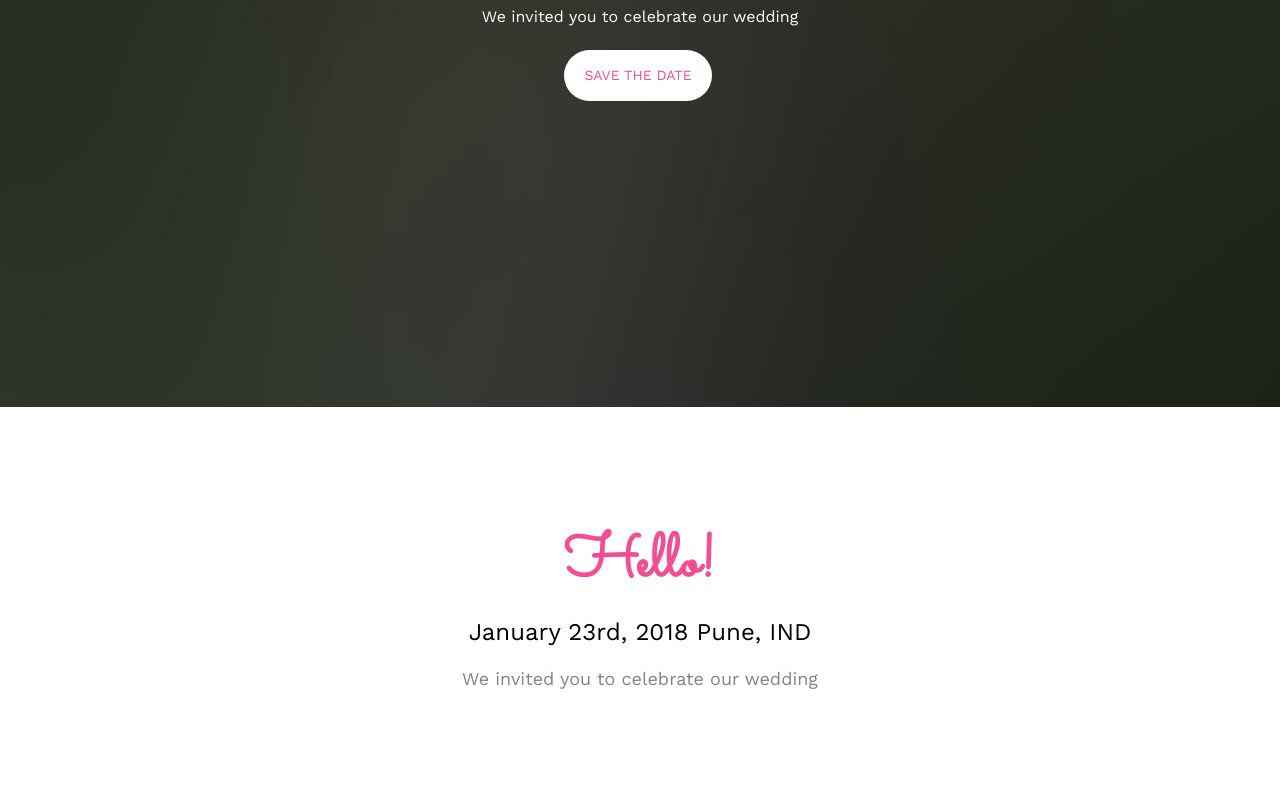
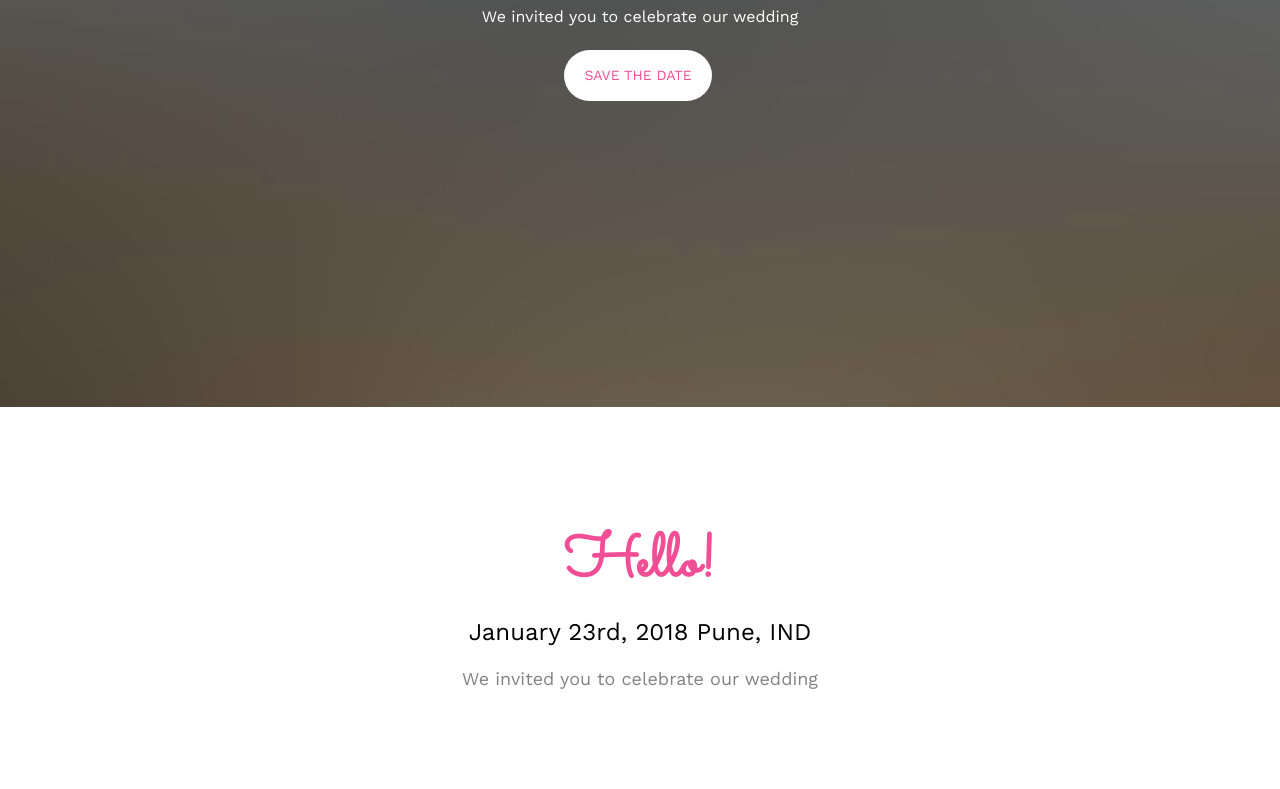
Before and after one commit to nikhilcoolkarni/nikhiltanviwedding.github.io, a plain HTML site: page index.html in a window 1280 px wide. Shown: the part 493-1282 px from the top of the page. Drawn offline with nearby package versions, Linux system fonts and the light colour scheme; files whose address does not match are found by name.

Commit message:
background change main page

```diff
--- a/index.html
+++ b/index.html
@@ -87,7 +87,7 @@
 		</div>
 	</nav>
 
-	<header id="fh5co-header" class="fh5co-cover" role="banner" style="background-image:url(images/img_bg_2.jpg);" data-stellar-background-ratio="0.5">
+	<header id="fh5co-header" class="fh5co-cover" role="banner" style="background-image:url(images/img_bg_3.jpg);" data-stellar-background-ratio="0.5">
 		<div class="overlay"></div>
 		<div class="container">
 			<div class="row">
```
